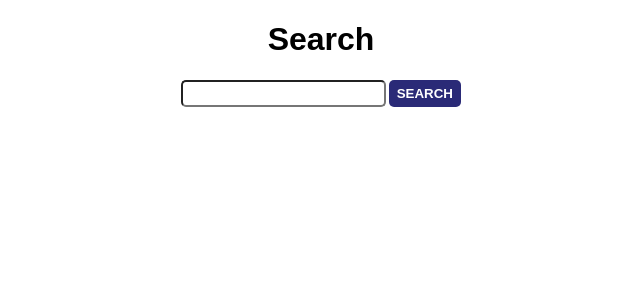
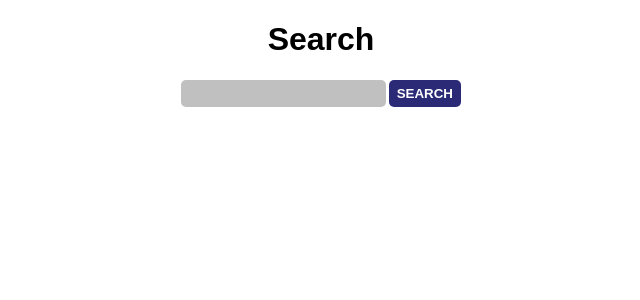
Before and after one commit to PJMantoss/autocomplete_search, a React (Create React App) app: page / in a window 1280 px wide. Shown: the top 300 px of the page, without its empty margins (319-959 px from the left). Built offline with nearby package versions, Linux system fonts and the light colour scheme; the HTML template or start-up script is replaced by a standard one.

Commit message:
update App styling

```diff
--- a/src/App.css
+++ b/src/App.css
@@ -32,6 +32,8 @@
 input {
   width: 220px;
   border-radius: 5px;
+  border: 0;
+  background: silver;
 }
 
 .searchInner {
```
